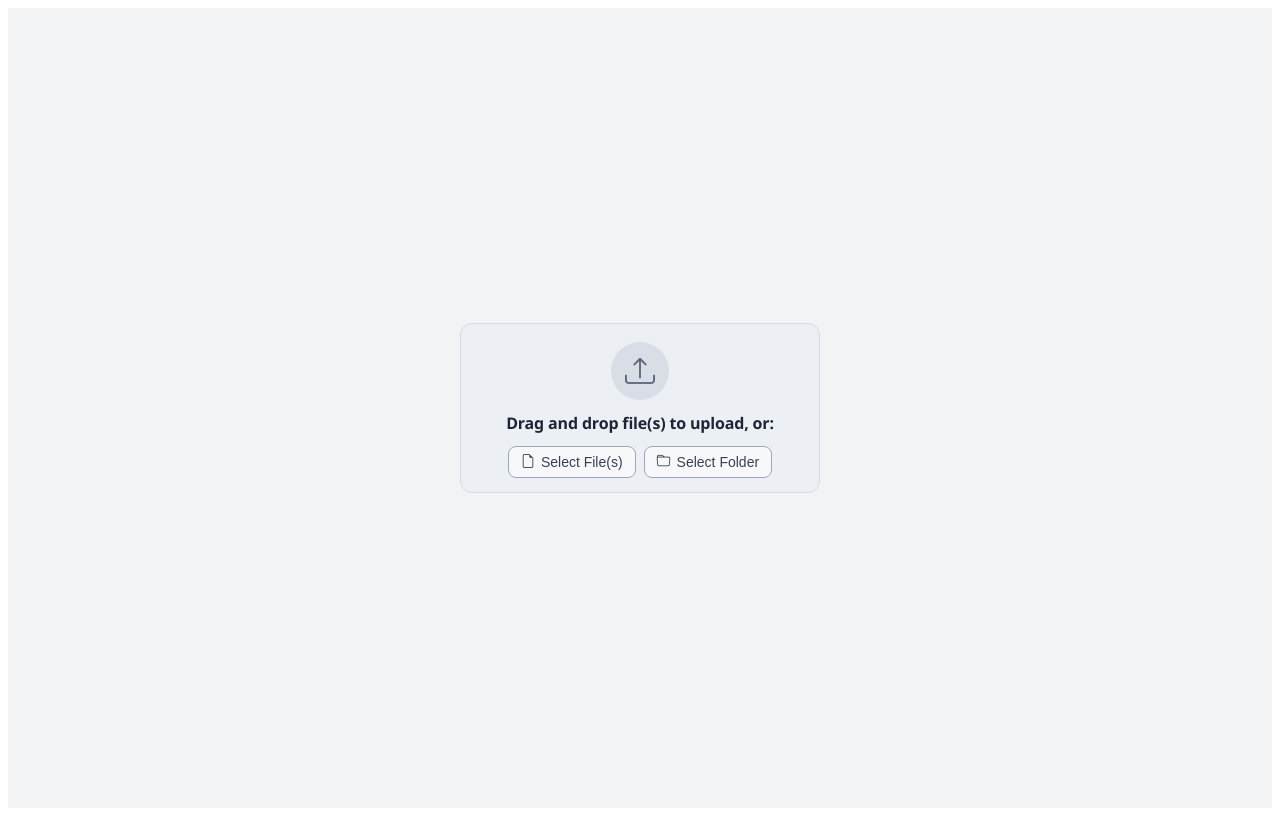
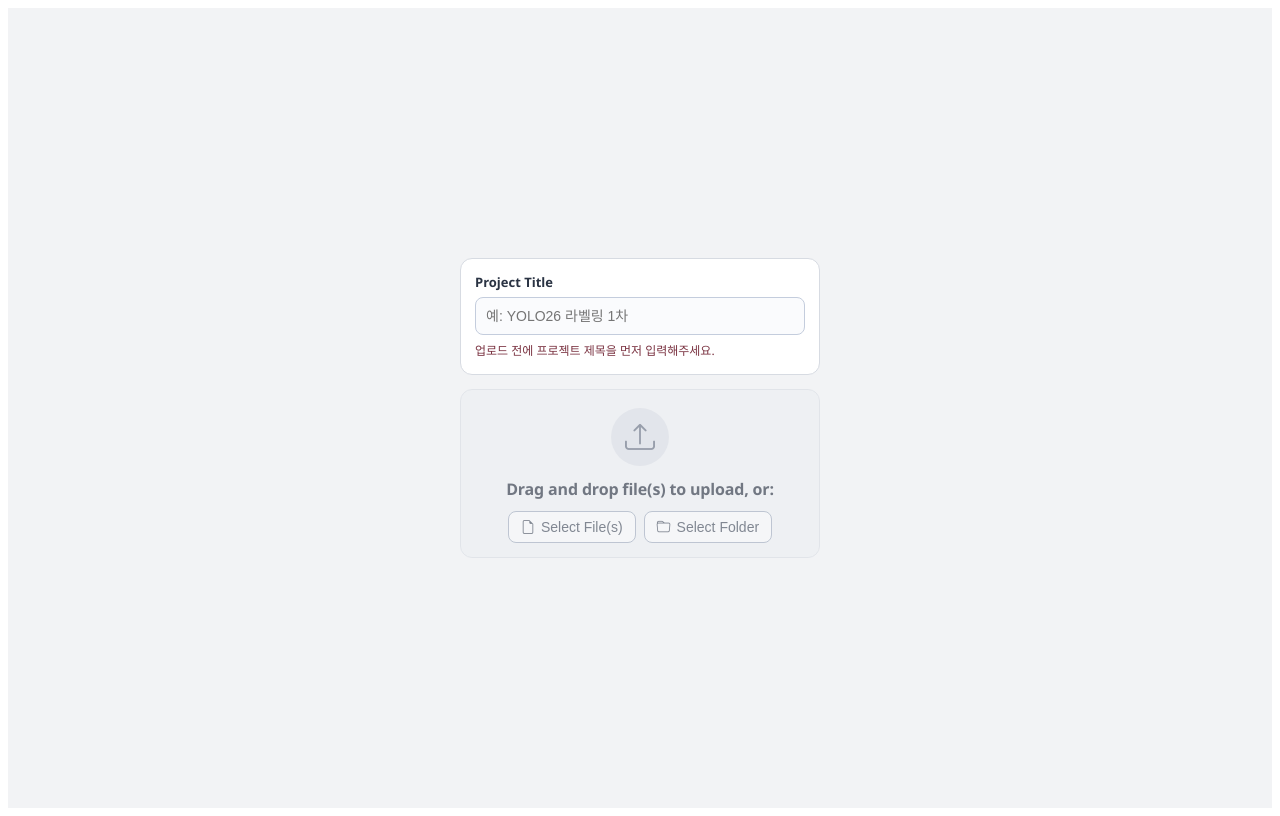
Before and after one commit to jun-seok816/yolo26, a React app in the folder front-end/: page / in a window 1280 px wide. Built offline with nearby package versions, Linux system fonts and the light colour scheme; the HTML template or start-up script is replaced by a standard one.

Commit message:
제목 입력

```diff
--- a/front-end/src/component/DatasetLoaderPage.scss
+++ b/front-end/src/component/DatasetLoaderPage.scss
@@ -3,8 +3,10 @@
   min-height: 100vh;
   padding: 16px;
   display: flex;
+  flex-direction: column;
   align-items: center;
   justify-content: center;
+  gap: 14px;
   font-family: "Segoe UI", -apple-system, BlinkMacSystemFont, "Noto Sans KR", sans-serif;
   background: #f2f3f5;
   color: #1f2937;
@@ -13,3 +15,51 @@
 .dataset-loader * {
   box-sizing: border-box;
 }
+
+.dataset-loader__project-panel {
+  width: min(360px, 100%);
+  padding: 14px;
+  border: 1px solid #d7dbe2;
+  border-radius: 12px;
+  background: #ffffff;
+}
+
+.dataset-loader__project-label {
+  display: block;
+  font-size: 13px;
+  font-weight: 700;
+  color: #2a3343;
+  margin-bottom: 6px;
+}
+
+.dataset-loader__project-input {
+  width: 100%;
+  height: 38px;
+  border: 1px solid #c4cddd;
+  border-radius: 8px;
+  padding: 0 10px;
+  font-size: 14px;
+  color: #1f2937;
+  background: #fafbfd;
+  outline: none;
+}
+
+.dataset-loader__project-input:focus {
+  border-color: #6a85b5;
+  box-shadow: 0 0 0 3px rgba(106, 133, 181, 0.18);
+  background: #ffffff;
+}
+
+.dataset-loader__project-guide {
+  margin: 8px 0 0;
+  font-size: 12px;
+  line-height: 1.4;
+}
+
+.dataset-loader__project-guide.is-required {
+  color: #7a3240;
+}
+
+.dataset-loader__project-guide.is-ready {
+  color: #275c3a;
+}
--- a/front-end/src/component/DatasetLoaderPage.tsx
+++ b/front-end/src/component/DatasetLoaderPage.tsx
@@ -16,6 +16,8 @@ class DataSet extends Main {
 
 export default function DatasetLoaderPage() {
   const [lv_Obj] = useState(() => new DataSet());
+  const [lv_projectTitle, setProjectTitle] = useState("");
+  const lv_canUpload = lv_projectTitle.trim().length > 0;
   lv_Obj.im_Prepare_Hooks();
 
   lv_Obj.im_UnMounted(() => {
@@ -24,7 +26,26 @@ export default function DatasetLoaderPage() {
 
   return (
     <div className="dataset-loader">
-      <UploadArea p_upload={lv_Obj.pt_upload} />
+      <section className="dataset-loader__project-panel">
+        <label className="dataset-loader__project-label" htmlFor="project-title-input">
+          Project Title
+        </label>
+        <input
+          id="project-title-input"
+          className="dataset-loader__project-input"
+          type="text"
+          value={lv_projectTitle}
+          onChange={(p_event) => setProjectTitle(p_event.currentTarget.value)}
+          placeholder="예: YOLO26 라벨링 1차"
+          maxLength={80}
+        />
+        <p className={`dataset-loader__project-guide ${lv_canUpload ? "is-ready" : "is-required"}`}>
+          {lv_canUpload
+            ? "프로젝트 제목이 확인되었습니다. 이제 업로드를 진행할 수 있습니다."
+            : "업로드 전에 프로젝트 제목을 먼저 입력해주세요."}
+        </p>
+      </section>
+      <UploadArea p_upload={lv_Obj.pt_upload} p_disabled={!lv_canUpload} />
     </div>
   );
 }
--- a/front-end/src/component/UploadArea.scss
+++ b/front-end/src/component/UploadArea.scss
@@ -14,6 +14,10 @@
   border-color: #8da5cc;
   background: #e4e9f1;
   box-shadow: 0 0 0 3px rgba(77, 108, 158, 0.15);
+}
+
+.upload-card.is-disabled {
+  opacity: 0.6;
 }
 
 .upload-card__icon-wrap {
@@ -70,6 +74,15 @@
   border-color: #7f8da4;
 }
 
+.upload-card.is-disabled .upload-card__actions button {
+  cursor: not-allowed;
+}
+
+.upload-card.is-disabled .upload-card__actions button:hover {
+  background: #f7f8fa;
+  border-color: #9ca8bb;
+}
+
 .upload-card__button-icon {
   font-size: 14px;
   line-height: 1;
--- a/front-end/src/component/UploadArea.tsx
+++ b/front-end/src/component/UploadArea.tsx
@@ -5,9 +5,10 @@ import { Upload } from "@jsLib/class/Upload";
 
 type UploadAreaProps = {
   p_upload: Upload;
+  p_disabled?: boolean;
 };
 
-export default function UploadArea({ p_upload }: UploadAreaProps) {
+export default function UploadArea({ p_upload, p_disabled = false }: UploadAreaProps) {
   const directoryInputRef = useRef<HTMLInputElement>(null);
   const fileInputRef = useRef<HTMLInputElement>(null);
   const [lv_isDragOver, setIsDragOver] = useState(false);
@@ -19,6 +20,7 @@ export default function UploadArea({ p_upload }: UploadAreaProps) {
   const im_handleDrop = (p_event: React.DragEvent<HTMLDivElement>) => {
     p_event.preventDefault();
     setIsDragOver(false);
+    if (p_disabled) return;
 
     const lv_files = Array.from(p_event.dataTransfer.files || []);
     if (lv_files.length === 0) return;
@@ -38,27 +40,30 @@ export default function UploadArea({ p_upload }: UploadAreaProps) {
   return (
     <>
       <div
-        className={`upload-card ${lv_isDragOver ? "is-drag-over" : ""}`}
+        className={`upload-card ${lv_isDragOver ? "is-drag-over" : ""} ${p_disabled ? "is-disabled" : ""}`}
         onDragOver={(p_event) => {
           p_event.preventDefault();
+          if (p_disabled) return;
           setIsDragOver(true);
         }}
         onDragLeave={(p_event) => {
+          if (p_disabled) return;
           if (p_event.currentTarget.contains(p_event.relatedTarget as Node)) return;
           setIsDragOver(false);
         }}
         onDrop={im_handleDrop}
+        aria-disabled={p_disabled}
       >
         <div className="upload-card__icon-wrap">
           <i className="bi bi-upload upload-card__icon" aria-hidden="true" />
         </div>
         <p className="upload-card__title">Drag and drop file(s) to upload, or:</p>
         <div className="upload-card__actions">
-          <button type="button" onClick={() => fileInputRef.current?.click()}>
+          <button type="button" disabled={p_disabled} onClick={() => fileInputRef.current?.click()}>
             <i className="bi bi-file-earmark upload-card__button-icon" aria-hidden="true" />
             Select File(s)
           </button>
-          <button type="button" onClick={() => directoryInputRef.current?.click()}>
+          <button type="button" disabled={p_disabled} onClick={() => directoryInputRef.current?.click()}>
             <i className="bi bi-folder upload-card__button-icon" aria-hidden="true" />
             Select Folder
           </button>
```
Also changed, not shown: 1 other file (tests, documents, lock files or other folders).
